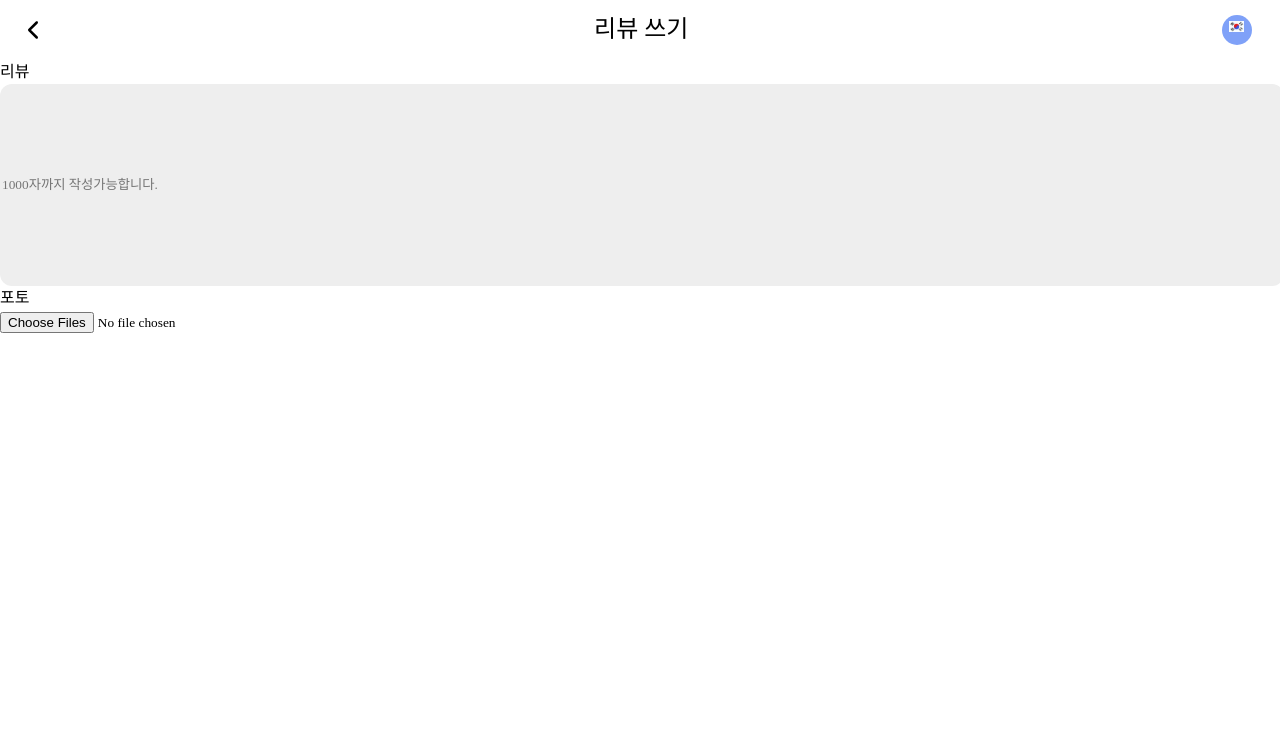
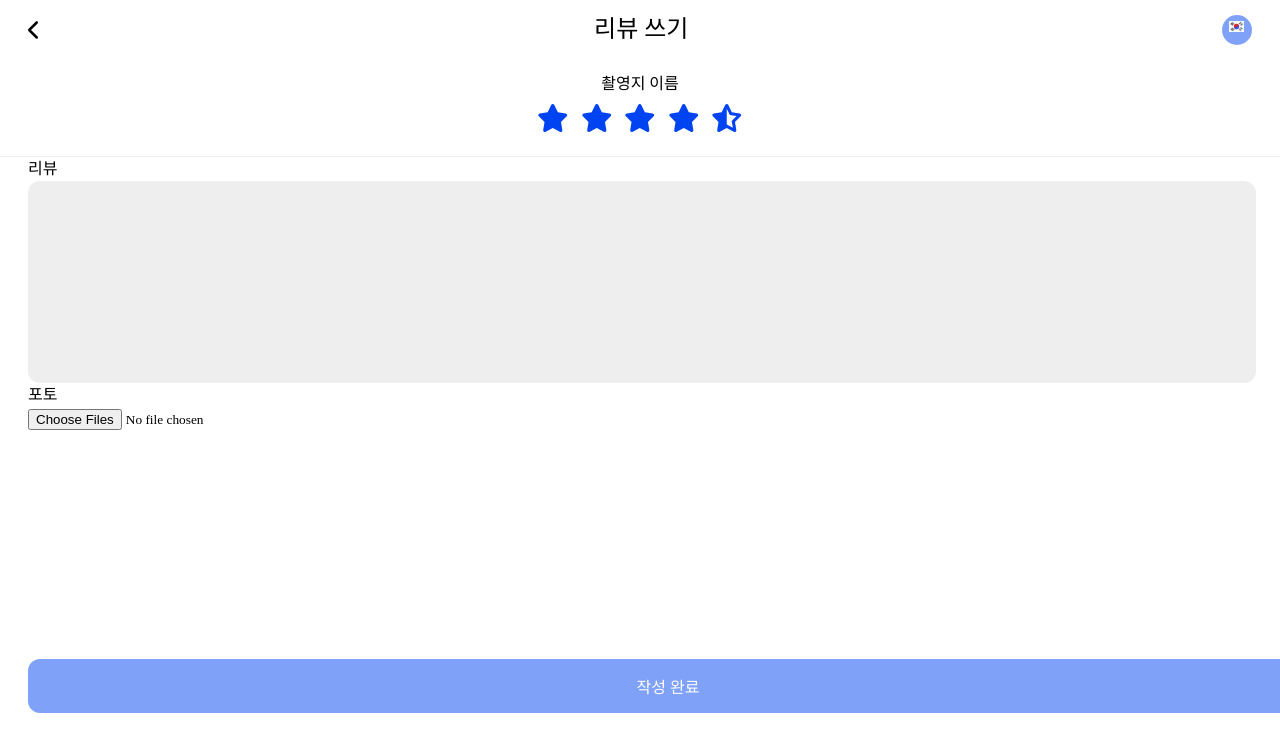
Before and after one commit to DittoTrip/DittoTrip-frontend, a React (Vite) app: page /new-review in a window 1280 px wide. Shown: the top 752 px of the page. Built offline with nearby package versions, Linux system fonts and the light colour scheme.

Commit message:
Feat: 새 리뷰 작성하기 ui

```diff
--- a/src/lang/lang.en.json
+++ b/src/lang/lang.en.json
@@ -42,6 +42,11 @@
       "photo": "photo"
     }
   },
+  "newReview": {
+    "review": "review",
+    "photo": "photo",
+    "placeHolder": "Please write what you would like to share about the spot."
+  },
   "comment": {
     "comment": "comment",
     "placeHolder": "Write comment here",
--- a/src/lang/lang.ko.json
+++ b/src/lang/lang.ko.json
@@ -42,6 +42,11 @@
       "photo": "포토 리뷰"
     }
   },
+  "newReview": {
+    "review": "리뷰",
+    "photo": "포토",
+    "placeHolder": "스팟에 대해 공유하고 싶은 내용을 작성해 주세요."
+  },
   "comment": {
     "comment": "댓글",
     "placeHolder": "댓글을 남겨보세요.",
--- a/src/pages/NewReview.tsx
+++ b/src/pages/NewReview.tsx
@@ -1,21 +1,38 @@
 import { styled } from 'styled-components';
+import { useTranslation } from 'react-i18next';
 
+import AppBar from '../components/common/AppBar';
 import LangSelectButton from '../components/LangSelectButton';
-import AppBar from '../components/common/AppBar';
 import ImageUploader from '../components/review/UploadImage';
+import Star from '../components/common/Star';
+import Button from '../components/common/Button';
 
 const NewReview = () => {
+  const { t } = useTranslation();
+
   return (
     <NewReviewStyle>
       <div className="app-bar">
         <AppBar leading={true} title={<div className="title">리뷰 쓰기</div>} action={<LangSelectButton />} />
       </div>
+      <div className="location-rating-card">
+        <div className="spot-name">촬영지 이름</div>
+        <Star rating={4.5} showRatingValue={false} color="keyColor" gap={12} size={28} />
+      </div>
+
+      <div className="review-input-box">
         <div>리뷰</div>
-      <div>
-        <input type="text" className="review-text" placeholder="1000자까지 작성가능합니다." />
-      </div>
+        <input type="text" className="review-text" placeholder={t('')} />
+
         <div>포토</div>
         <ImageUploader />
+      </div>
+
+      <div className="review-submit">
+        <Button size="large" scheme="subButton">
+          작성 완료
+        </Button>
+      </div>
     </NewReviewStyle>
   );
 };
@@ -24,8 +41,26 @@ const NewReviewStyle = styled.div`
   .app-bar .title {
     display: flex;
     justify-content: start;
+
     ${({ theme }) => theme.font.subTitle};
   }
+
+  .location-rating-card {
+    padding-top: 12px;
+    padding-bottom: 24px;
+
+    border-bottom: 1px solid ${({ theme }) => theme.color.gray20};
+
+    .spot-name {
+      text-align: center;
+      margin-bottom: 8px;
+      ${({ theme }) => theme.font.body2}
+    }
+  }
+
+  .review-input-box {
+    padding: 0 28px;
+
     .review-text {
       height: 200px;
       width: 100%;
@@ -36,6 +71,17 @@ const NewReviewStyle = styled.div`
 
       background-color: ${({ theme }) => theme.color.gray20};
     }
+  }
+
+  .review-submit {
+    position: fixed;
+    bottom: 87px;
+    left: 0;
+
+    width: 100%;
+
+    padding: 0 28px;
+  }
 `;
 
 export default NewReview;
```
Lines whose indentation alone changed are shown as unchanged.
